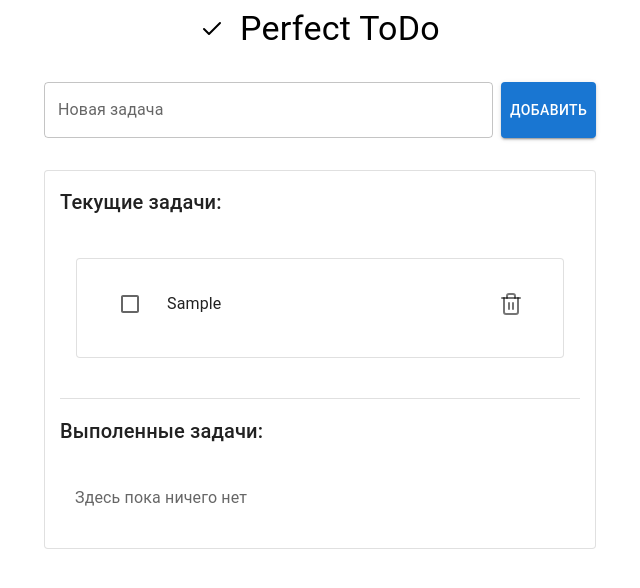
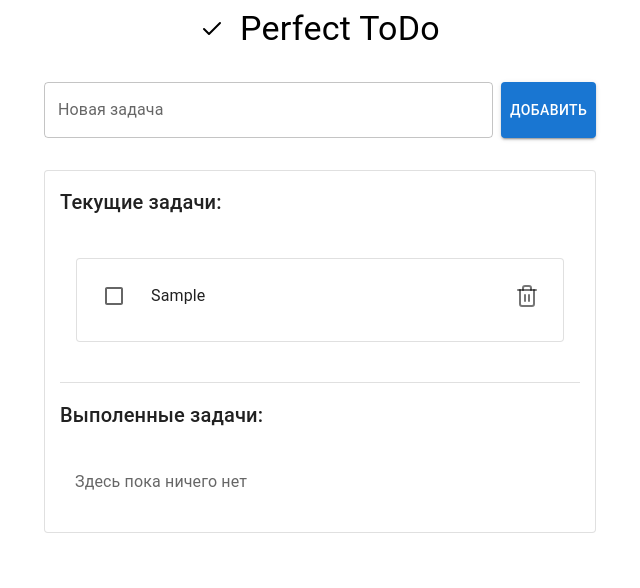
Before and after one commit to simonenkof/Perfect-ToDo, a React (Vite) app: page / in a window 1280 px wide. Both pictures are taken after typing "Sample" into the empty fields and a click on the button "ДОБАВИТЬ". Shown: the top 588 px of the page, without its empty margins (320-960 px from the left). Built offline with nearby package versions, Linux system fonts and the light colour scheme.

Commit message:
fix tag li inside another li in tasks list

```diff
--- a/src/components/TaskItem/TaskItem.tsx
+++ b/src/components/TaskItem/TaskItem.tsx
@@ -28,7 +28,7 @@ const TaskItem: React.FC<TaskItemProps> = ({ task }) => {
   };
 
   return (
-    <ListItem className={styles["task-container"]}>
+    <div className={styles["task-container"]}>
       <Checkbox checked={task.completed} onChange={handleToggle} />
       <ListItemText
         primary={
@@ -52,7 +52,7 @@ const TaskItem: React.FC<TaskItemProps> = ({ task }) => {
       >
         <Trash2 />
       </IconButton>
-    </ListItem>
+    </div>
   );
 };
 
```
